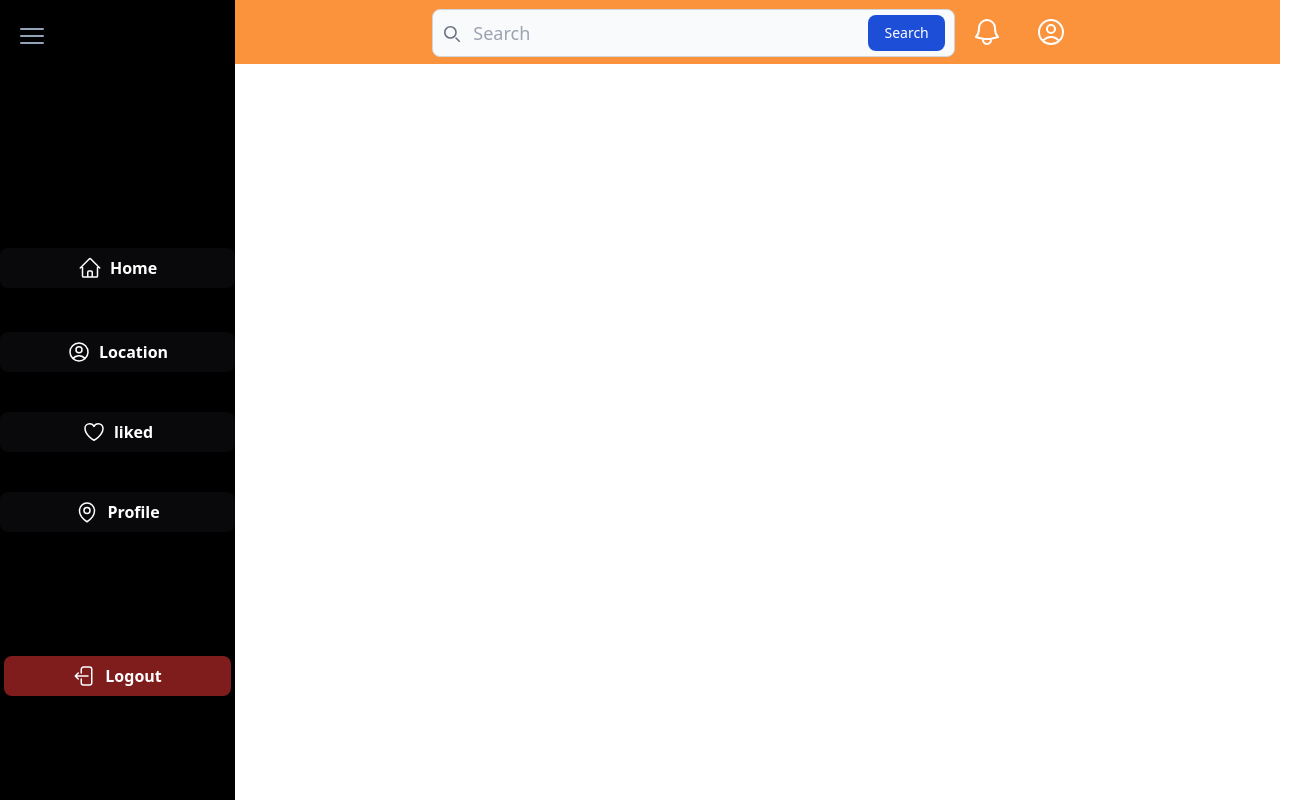
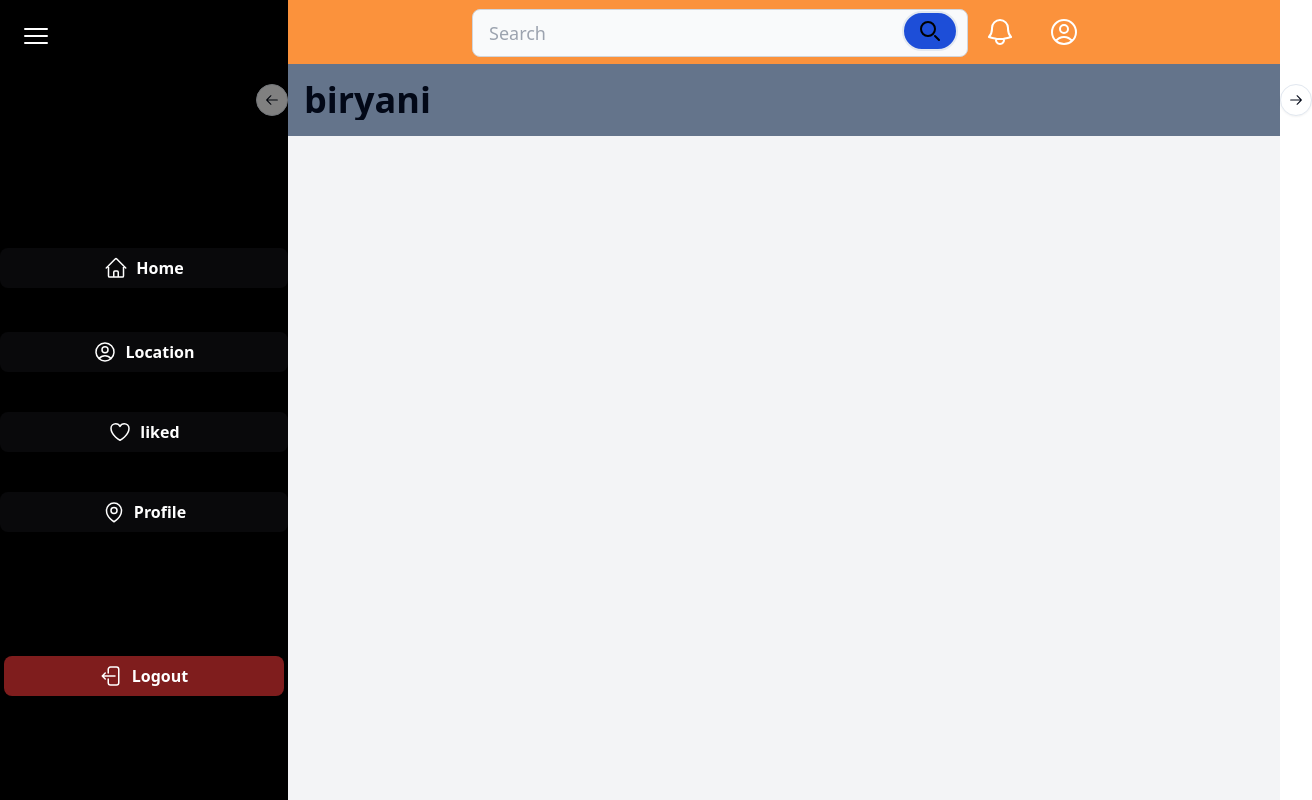
Before and after one commit to VinshMachado/fodhub, a Next.js app in the folder foodhub/: page /home in a window 1280 px wide. Shown: the whole page, 1312 px wide, since content can reach past the window. Built offline with nearby package versions, Linux system fonts and the light colour scheme.

Commit message:
pic scrolling thing

```diff
--- /dev/null
+++ b/foodhub/components/ui/button.tsx
@@ -0,0 +1,57 @@
+import * as React from "react"
+import { Slot } from "@radix-ui/react-slot"
+import { cva, type VariantProps } from "class-variance-authority"
+
+import { cn } from "@/lib/utils"
+
+const buttonVariants = cva(
+  "inline-flex items-center justify-center whitespace-nowrap rounded-md text-sm font-medium transition-colors focus-visible:outline-none focus-visible:ring-1 focus-visible:ring-ring disabled:pointer-events-none disabled:opacity-50",
+  {
+    variants: {
+      variant: {
+        default:
+          "bg-primary text-primary-foreground shadow hover:bg-primary/90",
+        destructive:
+          "bg-destructive text-destructive-foreground shadow-sm hover:bg-destructive/90",
+        outline:
+          "border border-input bg-background shadow-sm hover:bg-accent hover:text-accent-foreground",
+        secondary:
+          "bg-secondary text-secondary-foreground shadow-sm hover:bg-secondary/80",
+        ghost: "hover:bg-accent hover:text-accent-foreground",
+        link: "text-primary underline-offset-4 hover:underline",
+      },
+      size: {
+        default: "h-9 px-4 py-2",
+        sm: "h-8 rounded-md px-3 text-xs",
+        lg: "h-10 rounded-md px-8",
+        icon: "h-9 w-9",
+      },
+    },
+    defaultVariants: {
+      variant: "default",
+      size: "default",
+    },
+  }
+)
+
+export interface ButtonProps
+  extends React.ButtonHTMLAttributes<HTMLButtonElement>,
+    VariantProps<typeof buttonVariants> {
+  asChild?: boolean
+}
+
+const Button = React.forwardRef<HTMLButtonElement, ButtonProps>(
+  ({ className, variant, size, asChild = false, ...props }, ref) => {
+    const Comp = asChild ? Slot : "button"
+    return (
+      <Comp
+        className={cn(buttonVariants({ variant, size, className }))}
+        ref={ref}
+        {...props}
+      />
+    )
+  }
+)
+Button.displayName = "Button"
+
+export { Button, buttonVariants }
--- /dev/null
+++ b/foodhub/components/ui/carousel.tsx
@@ -0,0 +1,260 @@
+import * as React from "react"
+import { ArrowLeftIcon, ArrowRightIcon } from "@radix-ui/react-icons"
+import useEmblaCarousel, {
+  type UseEmblaCarouselType,
+} from "embla-carousel-react"
+
+import { cn } from "@/lib/utils"
+import { Button } from "@/components/ui/button"
+
+type CarouselApi = UseEmblaCarouselType[1]
+type UseCarouselParameters = Parameters<typeof useEmblaCarousel>
+type CarouselOptions = UseCarouselParameters[0]
+type CarouselPlugin = UseCarouselParameters[1]
+
+type CarouselProps = {
+  opts?: CarouselOptions
+  plugins?: CarouselPlugin
+  orientation?: "horizontal" | "vertical"
+  setApi?: (api: CarouselApi) => void
+}
+
+type CarouselContextProps = {
+  carouselRef: ReturnType<typeof useEmblaCarousel>[0]
+  api: ReturnType<typeof useEmblaCarousel>[1]
+  scrollPrev: () => void
+  scrollNext: () => void
+  canScrollPrev: boolean
+  canScrollNext: boolean
+} & CarouselProps
+
+const CarouselContext = React.createContext<CarouselContextProps | null>(null)
+
+function useCarousel() {
+  const context = React.useContext(CarouselContext)
+
+  if (!context) {
+    throw new Error("useCarousel must be used within a <Carousel />")
+  }
+
+  return context
+}
+
+const Carousel = React.forwardRef<
+  HTMLDivElement,
+  React.HTMLAttributes<HTMLDivElement> & CarouselProps
+>(
+  (
+    {
+      orientation = "horizontal",
+      opts,
+      setApi,
+      plugins,
+      className,
+      children,
+      ...props
+    },
+    ref
+  ) => {
+    const [carouselRef, api] = useEmblaCarousel(
+      {
+        ...opts,
+        axis: orientation === "horizontal" ? "x" : "y",
+      },
+      plugins
+    )
+    const [canScrollPrev, setCanScrollPrev] = React.useState(false)
+    const [canScrollNext, setCanScrollNext] = React.useState(false)
+
+    const onSelect = React.useCallback((api: CarouselApi) => {
+      if (!api) {
+        return
+      }
+
+      setCanScrollPrev(api.canScrollPrev())
+      setCanScrollNext(api.canScrollNext())
+    }, [])
+
+    const scrollPrev = React.useCallback(() => {
+      api?.scrollPrev()
+    }, [api])
+
+    const scrollNext = React.useCallback(() => {
+      api?.scrollNext()
+    }, [api])
+
+    const handleKeyDown = React.useCallback(
+      (event: React.KeyboardEvent<HTMLDivElement>) => {
+        if (event.key === "ArrowLeft") {
+          event.preventDefault()
+          scrollPrev()
+        } else if (event.key === "ArrowRight") {
+          event.preventDefault()
+          scrollNext()
+        }
+      },
+      [scrollPrev, scrollNext]
+    )
+
+    React.useEffect(() => {
+      if (!api || !setApi) {
+        return
+      }
+
+      setApi(api)
+    }, [api, setApi])
+
+    React.useEffect(() => {
+      if (!api) {
+        return
+      }
+
+      onSelect(api)
+      api.on("reInit", onSelect)
+      api.on("select", onSelect)
+
+      return () => {
+        api?.off("select", onSelect)
+      }
+    }, [api, onSelect])
+
+    return (
+      <CarouselContext.Provider
+        value={{
+          carouselRef,
+          api: api,
+          opts,
+          orientation:
+            orientation || (opts?.axis === "y" ? "vertical" : "horizontal"),
+          scrollPrev,
+          scrollNext,
+          canScrollPrev,
+          canScrollNext,
+        }}
+      >
+        <div
+          ref={ref}
+          onKeyDownCapture={handleKeyDown}
+          className={cn("relative", className)}
+          role="region"
+          aria-roledescription="carousel"
+          {...props}
+        >
+          {children}
+        </div>
+      </CarouselContext.Provider>
+    )
+  }
+)
+Carousel.displayName = "Carousel"
+
+const CarouselContent = React.forwardRef<
+  HTMLDivElement,
+  React.HTMLAttributes<HTMLDivElement>
+>(({ className, ...props }, ref) => {
+  const { carouselRef, orientation } = useCarousel()
+
+  return (
+    <div ref={carouselRef} className="overflow-hidden">
+      <div
+        ref={ref}
+        className={cn(
+          "flex",
+          orientation === "horizontal" ? "-ml-4" : "-mt-4 flex-col",
+          className
+        )}
+        {...props}
+      />
+    </div>
+  )
+})
+CarouselContent.displayName = "CarouselContent"
+
+const CarouselItem = React.forwardRef<
+  HTMLDivElement,
+  React.HTMLAttributes<HTMLDivElement>
+>(({ className, ...props }, ref) => {
+  const { orientation } = useCarousel()
+
+  return (
+    <div
+      ref={ref}
+      role="group"
+      aria-roledescription="slide"
+      className={cn(
+        "min-w-0 shrink-0 grow-0 basis-full",
+        orientation === "horizontal" ? "pl-4" : "pt-4",
+        className
+      )}
+      {...props}
+    />
+  )
+})
+CarouselItem.displayName = "CarouselItem"
+
+const CarouselPrevious = React.forwardRef<
+  HTMLButtonElement,
+  React.ComponentProps<typeof Button>
+>(({ className, variant = "outline", size = "icon", ...props }, ref) => {
+  const { orientation, scrollPrev, canScrollPrev } = useCarousel()
+
+  return (
+    <Button
+      ref={ref}
+      variant={variant}
+      size={size}
+      className={cn(
+        "absolute  h-8 w-8 rounded-full",
+        orientation === "horizontal"
+          ? "-left-12 top-1/2 -translate-y-1/2"
+          : "-top-12 left-1/2 -translate-x-1/2 rotate-90",
+        className
+      )}
+      disabled={!canScrollPrev}
+      onClick={scrollPrev}
+      {...props}
+    >
+      <ArrowLeftIcon className="h-4 w-4" />
+      <span className="sr-only">Previous slide</span>
+    </Button>
+  )
+})
+CarouselPrevious.displayName = "CarouselPrevious"
+
+const CarouselNext = React.forwardRef<
+  HTMLButtonElement,
+  React.ComponentProps<typeof Button>
+>(({ className, variant = "outline", size = "icon", ...props }, ref) => {
+  const { orientation, scrollNext, canScrollNext } = useCarousel()
+
+  return (
+    <Button
+      ref={ref}
+      variant={variant}
+      size={size}
+      className={cn(
+        "absolute h-8 w-8 rounded-full",
+        orientation === "horizontal"
+          ? "-right-12 top-1/2 -translate-y-1/2"
+          : "-bottom-12 left-1/2 -translate-x-1/2 rotate-90",
+        className
+      )}
+      disabled={!canScrollNext}
+      onClick={scrollNext}
+      {...props}
+    >
+      <ArrowRightIcon className="h-4 w-4" />
+      <span className="sr-only">Next slide</span>
+    </Button>
+  )
+})
+CarouselNext.displayName = "CarouselNext"
+
+export {
+  type CarouselApi,
+  Carousel,
+  CarouselContent,
+  CarouselItem,
+  CarouselPrevious,
+  CarouselNext,
+}
--- a/foodhub/package.json
+++ b/foodhub/package.json
@@ -9,13 +9,16 @@
     "lint": "next lint"
   },
   "dependencies": {
+    "@radix-ui/react-icons": "^1.3.0",
+    "@radix-ui/react-slot": "^1.1.0",
     "class-variance-authority": "^0.7.0",
     "clsx": "^2.1.1",
+    "embla-carousel-react": "^8.1.8",
     "lucide-react": "^0.427.0",
     "next": "14.2.5",
     "react": "^18",
     "react-dom": "^18",
-    "tailwind-merge": "^2.5.1",
+    "tailwind-merge": "^2.5.2",
     "tailwindcss-animate": "^1.0.7"
   },
   "devDependencies": {
--- a/foodhub/pages/home.tsx
+++ b/foodhub/pages/home.tsx
@@ -1,13 +1,19 @@
 import React, { useState } from "react";
+import {
+  Carousel,
+  CarouselContent,
+  CarouselItem,
+  CarouselNext,
+  CarouselPrevious,
+} from "@/components/ui/carousel";
 
-const home = () => {
-  //
-  const [expand, setexpand] = useState(true);
-  const [size, setsize] = useState(
-    "hidden bg-black  flex flex-col items-center w-72  justify-center h-auto  text-white sm:block"
+const Home = () => {
+  const [expand, setExpand] = useState(true);
+  const [size, setSize] = useState(
+    "hidden bg-black flex flex-row items-center w-72 justify-center h-auto text-white sm:block"
   );
 
-  const [iconname, seticonname] = useState([
+  const [iconName, setIconName] = useState([
     "Home",
     "Location",
     "liked",
@@ -15,39 +21,39 @@ const home = () => {
     "Logout",
   ]);
 
-  const expandthing = () => {
-    setexpand(!expand);
-    if (expand == true) {
-      setsize(
-        " hidden bg-black  flex flex-col items-center w-72  justify-center h-auto  text-white sm:block"
+  const expandThing = () => {
+    setExpand(!expand);
+    if (expand) {
+      setSize(
+        "hidden bg-black flex flex-col items-center w-72 justify-center h-auto text-white sm:block"
       );
-      seticonname(["Home", "Location", "liked", "Profile", "Logout"]);
+      setIconName(["Home", "Location", "liked", "Profile", "Logout"]);
     } else {
-      setsize(
-        "hidden bg-black  flex flex-col items-center w-20  justify-center h-auto  text-white sm:block"
+      setSize(
+        "hidden bg-black flex flex-col items-center w-20 justify-center h-auto text-white sm:block"
       );
-      seticonname(["", "", "", "", ""]);
+      setIconName(["", "", "", "", ""]);
     }
   };
 
   return (
-    <div className="h-screen w-screen  flex bg-white">
+    <div className="h-screen w-screen bg-white flex">
       <div className={`${size}`}>
         <div
-          className="flex justify-start w-full px-4 pt-5 hover:text-slate-400"
-          onClick={expandthing}
+          className="flex justify-start w-[32px] ml-5 pt-5 hover:text-slate-400 cursor-pointer"
+          onClick={expandThing}
         >
           <svg
             xmlns="http://www.w3.org/2000/svg"
             fill="none"
             viewBox="0 0 24 24"
-            stroke-width="1.5"
+            strokeWidth="1.5"
             stroke="currentColor"
             className="w-8 h-8"
           >
             <path
-              stroke-linecap="round"
-              stroke-linejoin="round"
+              strokeLinecap="round"
+              strokeLinejoin="round"
               d="M3.75 6.75h16.5M3.75 12h16.5m-16.5 5.25h16.5"
             />
           </svg>
@@ -69,7 +75,7 @@ const home = () => {
                 d="m2.25 12 8.954-8.955c.44-.439 1.152-.439 1.591 0L21.75 12M4.5 9.75v10.125c0 .621.504 1.125 1.125 1.125H9.75v-4.875c0-.621.504-1.125 1.125-1.125h2.25c.621 0 1.125.504 1.125 1.125V21h4.125c.621 0 1.125-.504 1.125-1.125V9.75M8.25 21h8.25"
               />
             </svg>
-            <span>{iconname[0] /*home */}</span>
+            <span>{iconName[0] /*home */}</span>
           </button>
 
           <button className="bg-zinc-950 w-full h-10 rounded-lg my-1 font-bold hover:bg-white hover:text-black flex items-center justify-center space-x-2">
@@ -87,7 +93,7 @@ const home = () => {
                 d="M17.982 18.725A7.488 7.488 0 0 0 12 15.75a7.488 7.488 0 0 0-5.982 2.975m11.963 0a9 9 0 1 0-11.963 0m11.963 0A8.966 8.966 0 0 1 12 21a8.966 8.966 0 0 1-5.982-2.275M15 9.75a3 3 0 1 1-6 0 3 3 0 0 1 6 0Z"
               />
             </svg>
-            <span>{iconname[1] /*location */}</span>
+            <span>{iconName[1] /*location */}</span>
           </button>
 
           <button className="bg-zinc-950 w-full h-10 rounded-lg my-1 font-bold hover:bg-white hover:text-black flex items-center justify-center space-x-2">
@@ -105,7 +111,7 @@ const home = () => {
                 d="M21 8.25c0-2.485-2.099-4.5-4.688-4.5-1.935 0-3.597 1.126-4.312 2.733-.715-1.607-2.377-2.733-4.313-2.733C5.1 3.75 3 5.765 3 8.25c0 7.22 9 12 9 12s9-4.78 9-12Z"
               />
             </svg>
-            <span>{iconname[2] /*liked */}</span>
+            <span>{iconName[2] /*liked */}</span>
           </button>
 
           <button className="bg-zinc-950 w-full h-10 rounded-lg my-1 font-bold hover:bg-white hover:text-black flex items-center justify-center space-x-2">
@@ -128,7 +134,7 @@ const home = () => {
                 d="M19.5 10.5c0 7.142-7.5 11.25-7.5 11.25S4.5 17.642 4.5 10.5a7.5 7.5 0 1 1 15 0Z"
               />
             </svg>
-            <span>{iconname[3] /*Profile */}</span>
+            <span>{iconName[3] /*Profile */}</span>
           </button>
 
           <div className="h-full flex justify-center items-center w-full pt-20">
@@ -147,21 +153,36 @@ const home = () => {
                   d="M8.25 9V5.25A2.25 2.25 0 0 1 10.5 3h6a2.25 2.25 0 0 1 2.25 2.25v13.5A2.25 2.25 0 0 1 16.5 21h-6a2.25 2.25 0 0 1-2.25-2.25V15m-3 0-3-3m0 0 3-3m-3 3H15"
                 />
               </svg>
-              <span>{iconname[4] /*Logout */}</span>
+              <span>{iconName[4] /*Logout */}</span>
             </button>
           </div>
         </div>
       </div>
 
-      <div className="bg-orange-400 h-16 w-full   flex items-center justify-center ">
-        <form className="w-1/2  sm:w-1/2 mt-1">
+      {/* Main content area */}
+      <div className="flex-1 bg-gray-100">
+        <div className="bg-orange-400 h-16 w-full flex items-center justify-center">
+          <form className="w-1/2 sm:w-1/2 mt-1">
             <label className="mb-2 text-sm font-medium text-gray-900 sr-only dark:text-white">
               Search
             </label>
             <div className="relative flex-grow">
-            <div className="absolute inset-y-0 left-0 flex items-center pl-3 pointer-events-none">
+              <div className="absolute inset-y-0 left-0 flex items-center pl-3 pointer-events-none"></div>
+              <div className="pt-[2.5px]">
+                <input
+                  type="search"
+                  id="default-search"
+                  className="block w-full h-12 p-4 text-lg text-gray-900 border border-gray-300 rounded-lg bg-gray-50 focus:ring-blue-500 focus:border-blue-500 dark:bg-gray-700 dark:border-gray-600 dark:placeholder-gray-400 dark:text-white dark:focus:ring-blue-500 dark:focus:border-blue-500"
+                  placeholder="Search"
+                  required
+                />
+                <div className="pt-1">
+                  <button
+                    type="submit"
+                    className="text-white absolute end-2.5 bottom-2.5 bg-blue-700 hover:bg-blue-800 focus:ring-4 focus:outline-none focus:ring-blue-300 font-medium rounded-full border-2 text-sm px-4 py-2 dark:bg-blue-600 dark:hover:bg-blue-700 dark:focus:ring-blue-800"
+                  >
                     <svg
-                className="w-4 h-4 text-gray-500 dark:text-gray-400"
+                      className="w-5 h-5 text-black"
                       aria-hidden="true"
                       xmlns="http://www.w3.org/2000/svg"
                       fill="none"
@@ -169,27 +190,12 @@ const home = () => {
                     >
                       <path
                         stroke="currentColor"
-                  stroke-linecap="round"
-                  stroke-linejoin="round"
-                  stroke-width="2"
+                        strokeLinecap="round"
+                        strokeLinejoin="round"
+                        strokeWidth="2"
                         d="m19 19-4-4m0-7A7 7 0 1 1 1 8a7 7 0 0 1 14 0Z"
                       />
                     </svg>
-            </div>
-            <div className="pt-[2.5px]">
-              <input
-                type="search"
-                id="default-search"
-                className="block w-full h-12 p-4 ps-10 text-lg text-gray-900 border border-gray-300 rounded-lg bg-gray-50 focus:ring-blue-500 focus:border-blue-500 dark:bg-gray-700 dark:border-gray-600 dark:placeholder-gray-400 dark:text-white dark:focus:ring-blue-500 dark:focus:border-blue-500"
-                placeholder="Search "
-                required
-              />
-              <div className="pt-1">
-                <button
-                  type="submit"
-                  className="text-white absolute end-2.5 bottom-2.5 bg-blue-700 hover:bg-blue-800 focus:ring-4 focus:outline-none focus:ring-blue-300 font-medium rounded-lg text-sm px-4 py-2 dark:bg-blue-600 dark:hover:bg-blue-700 dark:focus:ring-blue-800"
-                >
-                  Search
                   </button>
                 </div>
               </div>
@@ -201,13 +207,13 @@ const home = () => {
               xmlns="http://www.w3.org/2000/svg"
               fill="none"
               viewBox="0 0 24 24"
-            stroke-width="1.5"
+              strokeWidth="1.5"
               stroke="currentColor"
-            className="w-8 h-8  mx-4  hover:text-slate-400"
+              className="w-8 h-8 mx-4 hover:text-slate-400"
             >
               <path
-              stroke-linecap="round"
-              stroke-linejoin="round"
+                strokeLinecap="round"
+                strokeLinejoin="round"
                 d="M14.857 17.082a23.848 23.848 0 0 0 5.454-1.31A8.967 8.967 0 0 1 18 9.75V9A6 6 0 0 0 6 9v.75a8.967 8.967 0 0 1-2.312 6.022c1.733.64 3.56 1.085 5.455 1.31m5.714 0a24.255 24.255 0 0 1-5.714 0m5.714 0a3 3 0 1 1-5.714 0"
               />
             </svg>
@@ -216,20 +222,36 @@ const home = () => {
               xmlns="http://www.w3.org/2000/svg"
               fill="none"
               viewBox="0 0 24 24"
-            stroke-width="1.5"
+              strokeWidth="1.5"
               stroke="currentColor"
-            className="w-8 h-8 mx-4  hover:text-slate-400"
+              className="w-8 h-8 mx-4 hover:text-slate-400"
             >
               <path
-              stroke-linecap="round"
-              stroke-linejoin="round"
+                strokeLinecap="round"
+                strokeLinejoin="round"
                 d="M17.982 18.725A7.488 7.488 0 0 0 12 15.75a7.488 7.488 0 0 0-5.982 2.975m11.963 0a9 9 0 1 0-11.963 0m11.963 0A8.966 8.966 0 0 1 12 21a8.966 8.966 0 0 1-5.982-2.275M15 9.75a3 3 0 1 1-6 0 3 3 0 0 1 6 0Z"
               />
             </svg>
+          </div>
+        </div>
+
+        {/* New "Hello" div */}
+        <div className=" w-full top-16 bg-slate-500 p-4">
+          <div className="text-4xl font-bold">
+            <Carousel>
+              <CarouselContent>
+                <CarouselItem>biryani</CarouselItem>
+                <CarouselItem>butterchicken</CarouselItem>
+                <CarouselItem>kebab</CarouselItem>
+              </CarouselContent>
+              <CarouselPrevious />
+              <CarouselNext />
+            </Carousel>
+          </div>
         </div>
       </div>
     </div>
   );
 };
 
-export default home;
+export default Home;
```
Also changed, not shown: foodhub/tailwind.config.ts (+8 -8 lines), foodhub/components.json, 1 other file (tests, documents, lock files or other folders). Lines whose indentation alone changed are shown as unchanged.
